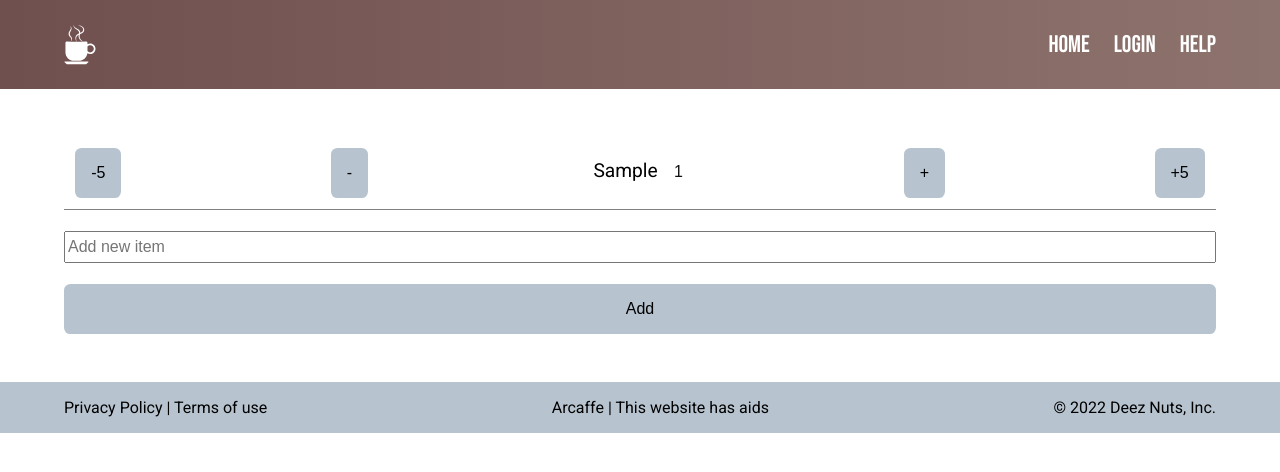
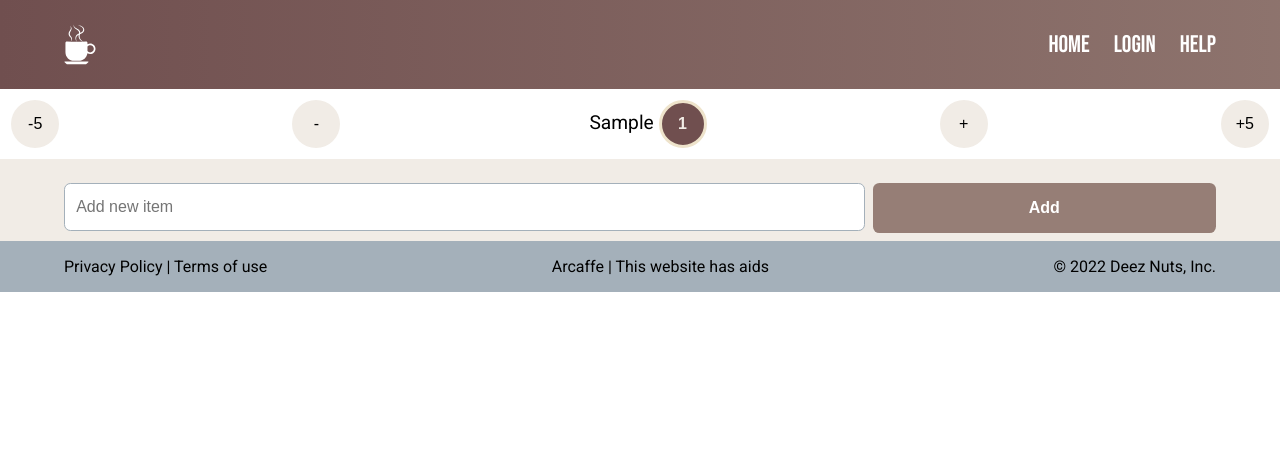
Before and after one commit to shaharkamay/arcaffe_stock_management, a React (Create React App) app in the folder frontend/: page / in a window 1280 px wide. Both pictures are taken after typing "Sample" into the empty fields and a click on the button "Add". Shown: the top 472 px of the page. Built offline with nearby package versions, Linux system fonts and the light colour scheme.

Commit message:
Styling main

```diff
--- a/frontend/src/App.tsx
+++ b/frontend/src/App.tsx
@@ -8,10 +8,7 @@ const App = (): JSX.Element => {
     <>
       <Header />
       <main>
-        <div className='container'>
-          <List />
-
-        </div>
+        <List />
       </main>
       <Footer />
     </>
--- a/frontend/src/components/Button/button.css
+++ b/frontend/src/components/Button/button.css
@@ -1,23 +1,33 @@
 .default-btn {
-    padding: 1rem;
     border: none;
-    border-radius: 0.4rem;
-    background-color: var(--clr-quinary);
+    border-radius: 999px;
+    background-color: var(--background-secondary);
     font-size: 1rem;
-
+    height: 3rem;
+    aspect-ratio: 1 / 1;
 }
 
 .default-btn:active {
-    background-color: var(--clr-quinary-alternate);
+    background-color: var(--background);
 }
 
 .add-item-btn,
 .remove-item-btn {
-    margin-top: 0.3rem;
     padding: 1rem;
     border: none;
     border-radius: 0.4rem;
-    background-color: var(--clr-quinary);
+    background-color: var(--clr-secondary);
+    color: white;
     font-size: 1rem;
-    width: 100%;
+    font-weight: 600;
+    width: 90%;
+    margin: 0.5rem 0;
 }
+
+.remove-item-btn {
+    background-color: red;
+}
+
+.add-item-btn {
+    width: 30%;
+}
--- a/frontend/src/components/List/AddItem.tsx
+++ b/frontend/src/components/List/AddItem.tsx
@@ -23,11 +23,20 @@ const AddItem = ({stockList, setStockList}: {stockList: ItemI[], setStockList: R
     };
 
     return (
-        <>
-            <input className='add-item-input' type='text' onChange={(e) => {setItemName(e.target.value);}} value={itemName} placeholder='Add new item' />
-            <Button className='add-item-btn' onClick={addItemToList}>Add</Button>
-
-        </>
+      <div className="add-item-container">
+        <input
+          className="add-item-input"
+          type="text"
+          onChange={(e) => {
+            setItemName(e.target.value);
+          }}
+          value={itemName}
+          placeholder="Add new item"
+        />
+        <Button className="add-item-btn" onClick={addItemToList}>
+          Add
+        </Button>
+      </div>
     );
 };
 
--- a/frontend/src/components/List/list.css
+++ b/frontend/src/components/List/list.css
@@ -1,5 +1,6 @@
 .list {
     --li-margin: 1rem;
+    text-align: center;
 }
 
 .list-item {
@@ -7,10 +8,20 @@
     justify-content: space-between;
     padding: 0.7rem;
     font-size: 1.2rem;
-    border-bottom: 1px solid gray;
+    background-color: var(--background);
+    position: relative;
+    box-sizing: border-box;
 }
 
-
+.list-item + .list-item::before {
+    position: absolute;
+    margin: 0 auto;
+    top: 0;
+    content: '';
+    width: calc(100% - 1.4rem);
+    height: 1px;
+    background-color: var(--background-secondary);
+}
 
 .list-item-selected {
     background-color: var(--clr-quaternary);
@@ -24,29 +35,42 @@
 }
 
 .list-item-count {
-    width: 2rem;
-    height: 100%;
+    display: inline-flex;
     text-align: center;
-    background-color: inherit;
-    border: none;
-    border-radius: 4px;
+    align-items: center;
+    justify-content: center;
+    background-color: var(--clr-primary);
+    color: var(--clr-light);
+    font-weight: 600;
+    font-size: 1rem;
+    border: 3px solid var(--clr-quaternary);
+    border-radius: 999px;
+    box-sizing: border-box;
+    height: 3rem;
+    width: 3rem;
 }
 
 .list-item-count::placeholder {
-    color: var(--foreground);
+    color: var(--background-secondary);
+    font-weight: 600;
     font-size: 1rem;
 }
 
-.list-item-count:hover {
-    background-color: lightgray;
+.add-item-container {
+    display: flex;
+    width: 90%;
+    gap: 0.5rem;
+    margin: 0 auto;
 }
 
 .add-item-input {
-    margin-top: 0.3rem;
-    height: 2rem;
-    width: 100%;
+    height: 3rem;
+    width: 70%;
     font-size: 1rem;
-
+    border-radius: 0.4rem;
+    border: 1px solid var(--clr-quinary);
+    margin-top: 0.5rem;
+    padding: 0.7rem;
 }
 
 @media (min-width:700px) {
--- a/frontend/src/index.css
+++ b/frontend/src/index.css
@@ -5,16 +5,27 @@
     --clr-accent-constant: var(--clr-accent);
 
     --clr-light: white;
+    --clr-light-gray: #F1ECE6;
     --clr-dark: #121212;
-    --clr-primary: #704F4F;
-    --clr-secondary: #967E76;
-    --clr-tertiary: #D7C0AE;
-    --clr-quaternary: #EEE3CB;
-    --clr-quinary: #B7C4CF;
-    --clr-quinary-alternate: #a4b0ba;
+    --clr-dark-lighter: #272727;
+    --clr-brown: #704F4F;
+    --clr-brown-lighter: #967E76;
+    --clr-cream: #D7C0AE;
+    --clr-cream-lighter: #EEE3CB;
+    --clr-sky: #a4b0ba;
+    --clr-sky-lighter: #B7C4CF;
+
+    --clr-primary: var(--clr-brown);
+    --clr-secondary: var(--clr-brown-lighter);
+    --clr-tertiary: var(--clr-cream);
+    --clr-quaternary: var(--clr-cream-lighter);
+    --clr-quinary: var(--clr-sky);
+    --clr-quinary-alternate: var(--clr-sky-lighter);
 
     --foreground: var(--clr-dark);
     --background: var(--clr-light);
+    --background-secondary: var(--clr-light-gray);
+    --foreground-secondary: var(--clr-primary);
 
     --font-text: 'Roboto', sans-serif;
     --font-title: 'Bebas Neue', cursive;
@@ -68,8 +79,7 @@ a {
 }
 
 main {
-    padding-block: 3rem;
-    background-color: var(white);
+    background-color: var(--background-secondary);
 }
 
 .container {
```
